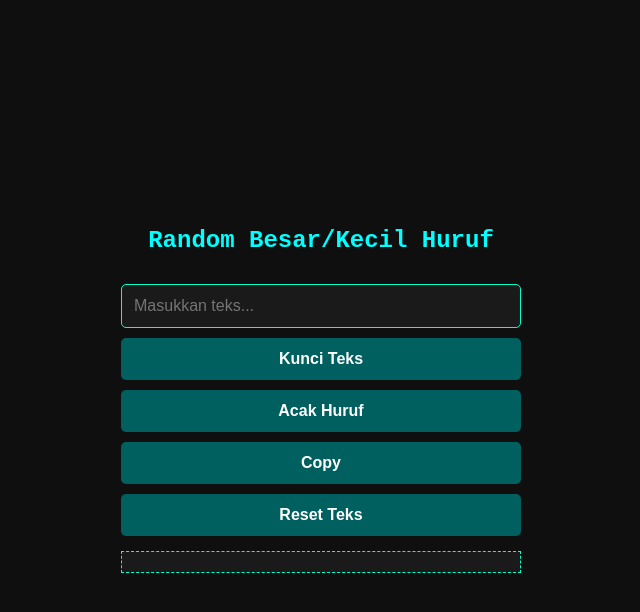
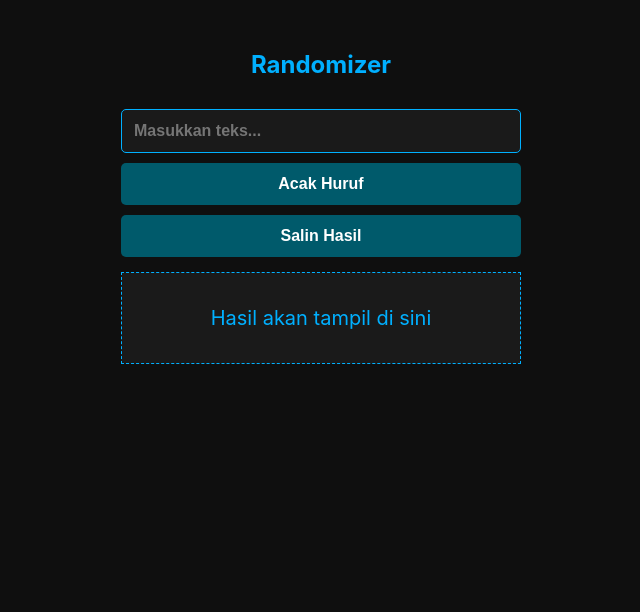
Before and after one commit to Iwantwe/Email-Randomizer, a plain HTML site: page index.html in a window 1280 px wide. Shown: the whole page, without its empty margins (319-959 px from the left). Drawn offline with Linux system fonts and the light colour scheme.

Commit message:
Update index.html

```diff
--- a/index.html
+++ b/index.html
@@ -7,50 +7,82 @@
   <style>
     body {
       background-color: #0f0f0f;
-      color: #00ffcc;
-      font-family: 'Courier New', Courier, monospace;
+      color: #00b0ff;
+      font-family: 'San Francisco', -apple-system, BlinkMacSystemFont, 'Segoe UI', Roboto, 'Helvetica Neue', Arial, sans-serif;
       margin: 0;
+      padding-top: 30px;
       display: flex;
       justify-content: center;
-      align-items: center;
-      min-height: 100vh;
     }
+
     .container {
       width: 90%;
       max-width: 400px;
       text-align: center;
     }
-    h2 { color: #00ffff; margin-bottom: 20px; }
+
+    h2 {
+      color: #00b0ff;
+      margin-bottom: 20px;
+      font-weight: bold;
+    }
+
     input, button {
-      width: 100%; padding: 12px; margin-top: 10px; border: none;
-      border-radius: 5px; font-size: 16px; box-sizing: border-box;
+      width: 100%;
+      padding: 12px;
+      margin-top: 10px;
+      border: none;
+      border-radius: 5px;
+      font-size: 16px;
+      font-weight: bold;
+      box-sizing: border-box;
     }
+
     input {
       background-color: #1a1a1a;
-      color: #00ffcc;
-      border: 1px solid #00ffcc;
+      color: #00b0ff;
+      border: 1px solid #00b0ff;
     }
+
     button {
-      background-color: #005f5f;
+      background-color: #005a6b; /* Tombol lebih gelap */
       color: #ffffff;
       font-weight: bold;
       cursor: pointer;
       transition: background-color 0.2s;
     }
-    button:hover { background-color: #00aaaa; }
+
+    button:hover {
+      background-color: #00b0ff; /* Tombol akan berubah menjadi biru neon saat hover */
+    }
+
     #outputText {
       font-size: 20px;
       margin-top: 15px;
       padding: 10px;
       background-color: #1a1a1a;
-      border: 1px dashed #00ffcc;
+      border: 1px dashed #00b0ff;
       word-wrap: break-word;
+      min-height: 70px;
+      display: flex;
+      justify-content: center;
+      align-items: center;
+      text-align: center;
+      color: #00b0ff;
     }
+
+    #outputText:empty {
+      color: #00b0ff;
+      font-style: italic;
+      text-shadow: 0 0 5px #00b0ff; /* Placeholder shadow effect */
+    }
+
     #pesan {
       margin-top: 10px;
       font-size: 14px;
       color: #ff5555;
     }
+
     .info {
       margin-top: 10px;
       font-size: 14px;
@@ -60,20 +92,17 @@
 </head>
 <body>
   <div class="container">
-    <h2>Random Besar/Kecil Huruf</h2>
+    <h2>Randomizer</h2>
     <input type="text" id="inputText" placeholder="Masukkan teks...">
-    <button onclick="kunciTeks()">Kunci Teks</button>
     <button onclick="acakBesarKecil()">Acak Huruf</button>
-    <button onclick="salinTeks()">Copy</button>
-    <button onclick="resetTeks()">Reset Teks</button>
-    <p id="outputText"></p>
+    <button onclick="salinTeks()">Salin Hasil</button>
+    <p id="outputText">Hasil akan tampil di sini</p>
     <div id="pesan"></div>
     <div class="info" id="sisaKemungkinan"></div>
   </div>
 
   <script>
     let riwayat = new Set();
-    let teksTerkunci = false;
     let teksInputan = "";
     let totalKemungkinan = 0;
 
@@ -87,44 +116,29 @@
         const data = JSON.parse(atob(location.hash.substring(1)));
         if (data.teks) {
           teksInputan = data.teks;
-          teksTerkunci = true;
           document.getElementById("inputText").value = teksInputan;
-          document.getElementById("inputText").disabled = true;
           riwayat = new Set(data.riwayat || []);
           totalKemungkinan = Math.pow(2, (teksInputan.match(/[a-zA-Z]/g) || []).length);
           updateSisa();
         }
-      } catch (e) {
-        // Kosong atau rusak, abaikan saja
-      }
+      } catch (e) {}
     }
 
-    function kunciTeks() {
+    function acakBesarKecil() {
       const inputElem = document.getElementById("inputText");
+      const input = inputElem.value.trim();
+      const output = document.getElementById("outputText");
       const pesan = document.getElementById("pesan");
-      const input = inputElem.value;
 
       if (!input) {
         pesan.textContent = "Teks tidak boleh kosong.";
         return;
       }
 
-      teksInputan = input;
-      teksTerkunci = true;
-      inputElem.disabled = true;
-      pesan.textContent = "Teks dikunci. Silakan mulai mengacak.";
-      totalKemungkinan = Math.pow(2, (input.match(/[a-zA-Z]/g) || []).length);
-      encodeHash(teksInputan, Array.from(riwayat));
-      updateSisa();
-    }
-
-    function acakBesarKecil() {
-      const output = document.getElementById("outputText");
-      const pesan = document.getElementById("pesan");
-
-      if (!teksTerkunci || !teksInputan) {
-        pesan.textContent = "Masukkan dan kunci teks terlebih dahulu.";
-        return;
+      if (teksInputan !== input) {
+        teksInputan = input;
+        riwayat.clear();
+        totalKemungkinan = Math.pow(2, (teksInputan.match(/[a-zA-Z]/g) || []).length);
       }
 
       if (riwayat.size >= totalKemungkinan) {
@@ -166,27 +180,12 @@
       });
     }
 
-    function resetTeks() {
-      const inputElem = document.getElementById("inputText");
-      teksInputan = "";
-      teksTerkunci = false;
-      riwayat.clear();
-      totalKemungkinan = 0;
-      inputElem.disabled = false;
-      inputElem.value = "";
-      document.getElementById("outputText").textContent = "";
-      document.getElementById("pesan").textContent = "Teks berhasil direset.";
-      document.getElementById("sisaKemungkinan").textContent = "";
-      location.hash = "";
-    }
-
     function updateSisa() {
       const sisa = totalKemungkinan - riwayat.size;
       document.getElementById("sisaKemungkinan").textContent =
         `Sisa kombinasi unik: ${sisa} dari total ${totalKemungkinan}`;
     }
 
-    // Jalankan saat halaman di-load
     decodeHash();
   </script>
 </body>
```
